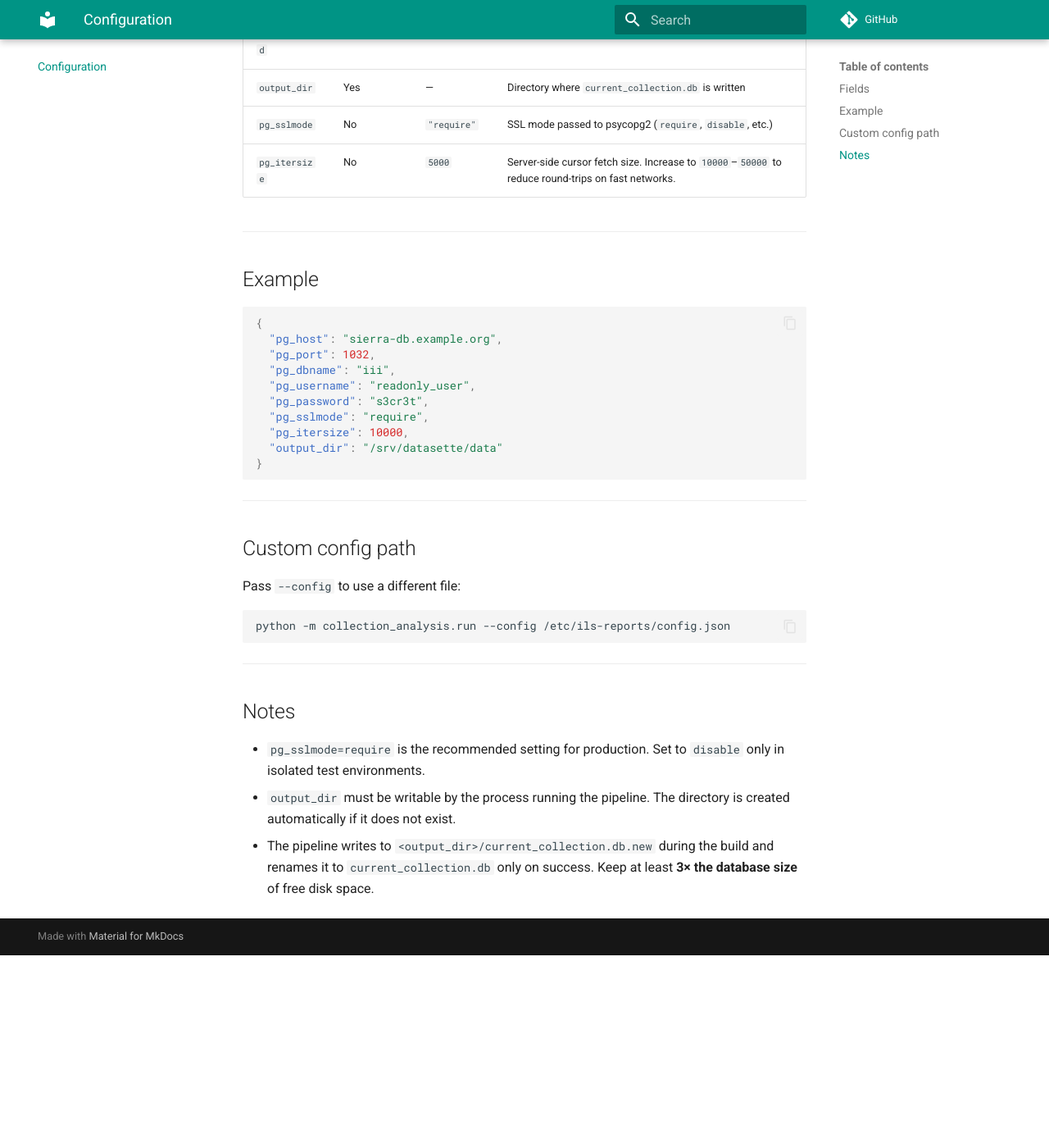
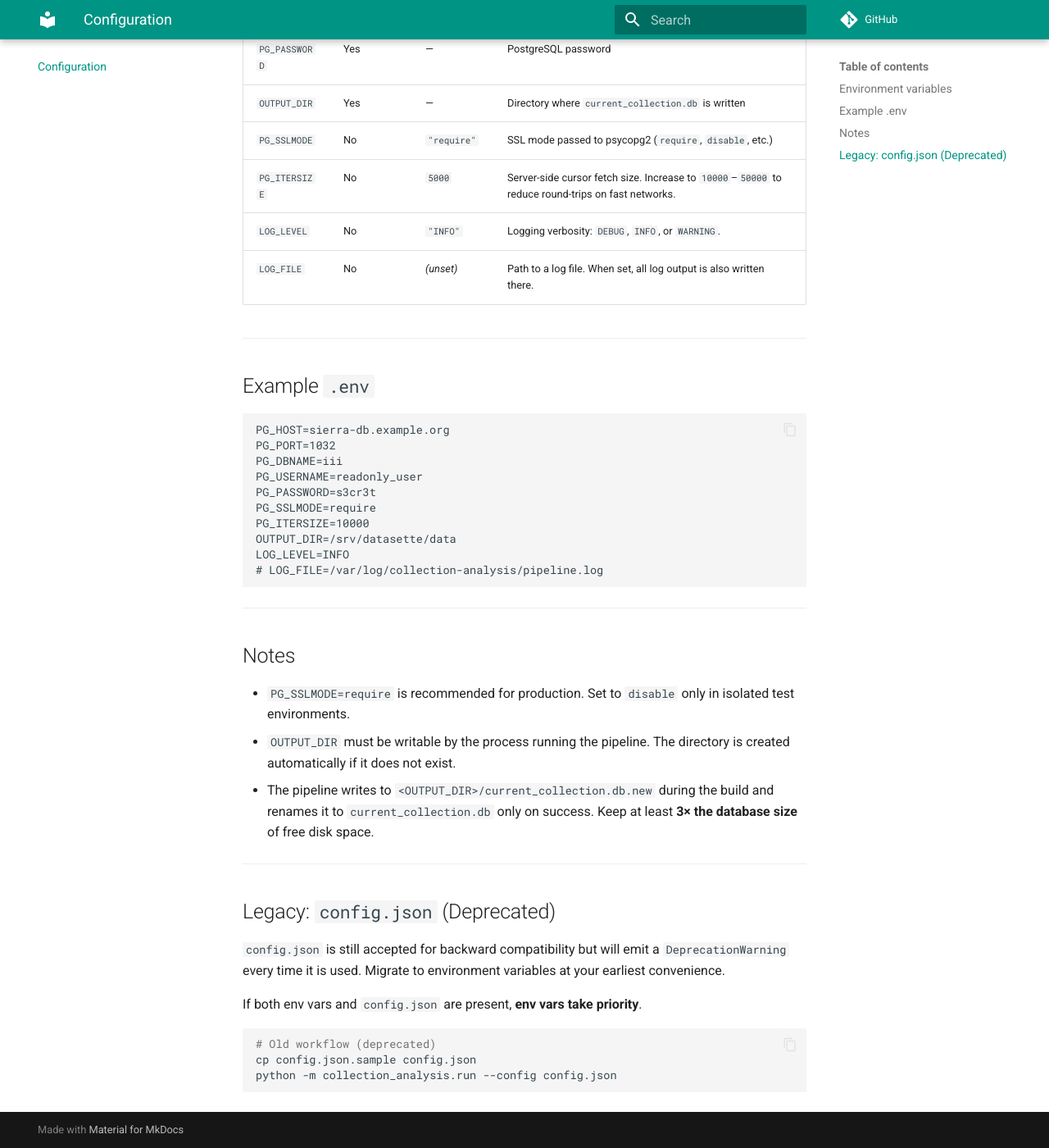
Before and after one commit to cincinnatilibrary/ils-reports, an MkDocs documentation site: the page built from docs/configuration.md, in a window 1280 px wide and 1400 px high, scrolled down 682 px. Shown: the whole window at 82% size. Built offline with MkDocs 1.6.1 and Material for MkDocs 9.7.7, drawn with Linux system fonts in a browser that asks for light colours; comment, search, counter and statistics services are not loaded; before the commit the page ends 1847 px from its top, so only the background shows below that; some of the changed text lies outside the part shown.

Commit message:
feat: migrate configuration to environment variables
Rewrite config.py to load PG_HOST, PG_PORT, PG_DBNAME, PG_USERNAME,
PG_PASSWORD, PG_SSLMODE, PG_ITERSIZE, OUTPUT_DIR, LOG_LEVEL, LOG_FILE
from environment variables via python-dotenv; config.json deprecated
with DeprecationWarning. Upgrade psycopg2-binary → psycopg[binary]>=3.1
and SQLAlchemy==1.4.32 → SQLAlchemy>=2.0 (dialect: psycopg2 → psycopg).
Add .env.sample; add .env to .gitignore. Update conftest valid_config
fixture to use monkeypatch.setenv; rewrite test_config.py with
no_dotenv autouse fixture and TestDeprecationWarnings class.

Co-Authored-By: Claude Sonnet 4.6 <noreply@anthropic.com>

````diff
--- a/docs/configuration.md
+++ b/docs/configuration.md
@@ -1,62 +1,72 @@
 # Configuration
 
-The pipeline is configured via `config.json` in the project root (gitignored).
-Copy `config.json.sample` to get started:
+The pipeline is configured via environment variables.
+For local development, copy `.env.sample` to `.env` and fill in your values —
+the `.env` file is loaded automatically when the pipeline starts.
 
 ```bash
-cp config.json.sample config.json
+cp .env.sample .env
+# edit .env with your Sierra credentials and OUTPUT_DIR
 ```
 
 ---
 
-## Fields
+## Environment variables
 
-| Field | Required | Default | Description |
+| Variable | Required | Default | Description |
 |---|---|---|---|
-| `pg_host` | Yes | — | Sierra PostgreSQL hostname or IP |
-| `pg_port` | Yes | — | Port (typically `1032` for Sierra) |
-| `pg_dbname` | Yes | — | Database name (typically `"iii"`) |
-| `pg_username` | Yes | — | PostgreSQL username |
-| `pg_password` | Yes | — | PostgreSQL password |
-| `output_dir` | Yes | — | Directory where `current_collection.db` is written |
-| `pg_sslmode` | No | `"require"` | SSL mode passed to psycopg2 (`require`, `disable`, etc.) |
-| `pg_itersize` | No | `5000` | Server-side cursor fetch size. Increase to `10000`–`50000` to reduce round-trips on fast networks. |
+| `PG_HOST` | Yes | — | Sierra PostgreSQL hostname or IP |
+| `PG_PORT` | Yes | — | Port (typically `1032` for Sierra) |
+| `PG_DBNAME` | Yes | — | Database name (typically `"iii"`) |
+| `PG_USERNAME` | Yes | — | PostgreSQL username |
+| `PG_PASSWORD` | Yes | — | PostgreSQL password |
+| `OUTPUT_DIR` | Yes | — | Directory where `current_collection.db` is written |
+| `PG_SSLMODE` | No | `"require"` | SSL mode passed to psycopg2 (`require`, `disable`, etc.) |
+| `PG_ITERSIZE` | No | `5000` | Server-side cursor fetch size. Increase to `10000`–`50000` to reduce round-trips on fast networks. |
+| `LOG_LEVEL` | No | `"INFO"` | Logging verbosity: `DEBUG`, `INFO`, or `WARNING`. |
+| `LOG_FILE` | No | _(unset)_ | Path to a log file. When set, all log output is also written there. |
 
 ---
 
-## Example
+## Example `.env`
 
-```json
-{
-  "pg_host": "sierra-db.example.org",
-  "pg_port": 1032,
-  "pg_dbname": "iii",
-  "pg_username": "readonly_user",
-  "pg_password": "s3cr3t",
-  "pg_sslmode": "require",
-  "pg_itersize": 10000,
-  "output_dir": "/srv/datasette/data"
-}
-```
-
----
-
-## Custom config path
-
-Pass `--config` to use a different file:
-
-```bash
-python -m collection_analysis.run --config /etc/ils-reports/config.json
+```dotenv
+PG_HOST=sierra-db.example.org
+PG_PORT=1032
+PG_DBNAME=iii
+PG_USERNAME=readonly_user
+PG_PASSWORD=s3cr3t
+PG_SSLMODE=require
+PG_ITERSIZE=10000
+OUTPUT_DIR=/srv/datasette/data
+LOG_LEVEL=INFO
+# LOG_FILE=/var/log/collection-analysis/pipeline.log
 ```
 
 ---
 
 ## Notes
 
-- `pg_sslmode=require` is the recommended setting for production. Set to
-  `disable` only in isolated test environments.
-- `output_dir` must be writable by the process running the pipeline. The
+- `PG_SSLMODE=require` is recommended for production. Set to `disable` only
+  in isolated test environments.
+- `OUTPUT_DIR` must be writable by the process running the pipeline. The
   directory is created automatically if it does not exist.
-- The pipeline writes to `<output_dir>/current_collection.db.new` during the
+- The pipeline writes to `<OUTPUT_DIR>/current_collection.db.new` during the
   build and renames it to `current_collection.db` only on success. Keep at
   least **3× the database size** of free disk space.
+
+---
+
+## Legacy: `config.json` (Deprecated)
+
+`config.json` is still accepted for backward compatibility but will emit a
+`DeprecationWarning` every time it is used.  Migrate to environment variables
+at your earliest convenience.
+
+If both env vars and `config.json` are present, **env vars take priority**.
+
+```bash
+# Old workflow (deprecated)
+cp config.json.sample config.json
+python -m collection_analysis.run --config config.json
+```
--- a/pyproject.toml
+++ b/pyproject.toml
@@ -8,8 +8,9 @@ version = "0.1.0"
 description = "Data pipelines from Sierra ILS (PostgreSQL) to SQLite for reporting and analysis"
 requires-python = ">=3.10"
 dependencies = [
-    "SQLAlchemy==1.4.32",
-    "psycopg2-binary==2.9.3",
+    "SQLAlchemy>=2.0",
+    "psycopg[binary]>=3.1",
+    "python-dotenv>=1.0",
     "sqlite-fts4==1.0.1",
 ]
 
````
Also changed, not shown: CLAUDE.md (+15 -14 lines), README.md (+4 -7 lines), 7 other files.
